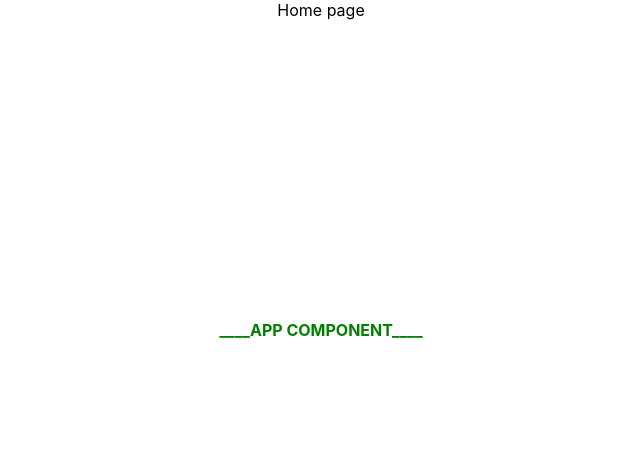
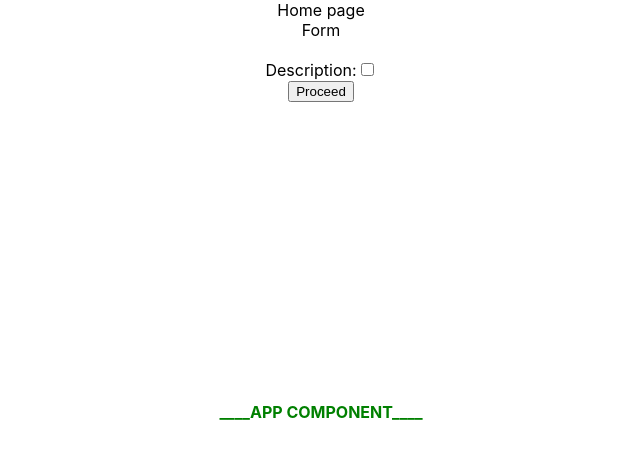
Before and after one commit to surajshr03/react_learn, a React (Create React App) app: page / in a window 1280 px wide. Shown: the top 458 px of the page, without its empty margins (319-959 px from the left). Built offline with nearby package versions, Linux system fonts and the light colour scheme.

Commit message:
minor error fix

```diff
--- a/src/App.js
+++ b/src/App.js
@@ -73,7 +73,7 @@ function App() {
       {/* <Form1 /> */}
 
 
-      {/* <Form2/> */}
+      <Form2/>
 
 
 
--- a/src/Components/Form/Form2.jsx
+++ b/src/Components/Form/Form2.jsx
@@ -2,7 +2,7 @@ import React, { useState } from "react";
 
 const Form2 = () => {
 
-
+  const[isMarried,setIsMarried]=useState(false)
   let onSubmit = (e) => {
     e.preventDefault();
     let data = {
@@ -15,15 +15,15 @@ const Form2 = () => {
       Form
       <div>
           <br />
-          <label htmlFor="des">Description:</label>
+          <label htmlFor="iM">Description:</label>
           <input
             type="checkbox"
             placeholder="Eg : my name is Suraj Shrestha."
-            id="des"
+            id="iM"
             checked={isMarried===true}
             onChange={(e) => {
               // console.log(e.target.value);
-              setDescription(e.target.checked);
+              setIsMarried(e.target.checked);
             }}
           />
         </div>
--- a/src/Components/products/NestedRoutesProduct.jsx
+++ b/src/Components/products/NestedRoutesProduct.jsx
@@ -14,17 +14,18 @@ const NestedRoutesProduct = () => {
             path="/"
             element={<Outlet></Outlet>}>
                   <Route index element={<div>Home page</div>}></Route>
+
                   <Route path="products" element={<Outlet></Outlet>}>
                         <Route index element={<div>Read all products</div>}></Route>
                         <Route path=":id" element={<div>detail page</div>}></Route>
                         <Route path="create" element={<div>create products</div>}></Route>
-                        <Route path="update" element={<Outlet></Outlet>}>
+                  </Route>
+
+                  <Route path="update" element={<Outlet></Outlet>}>
                               <Route index element={<div>Update page</div>}></Route>
                               <Route path=":id" element={<div>Products update page.</div>}></Route>
-                        </Route>
+                  </Route>
 
-
-                  </Route>
                   <Route path="*" element={<div>404: page not found</div>}></Route>
             </Route>
       </Routes>
```
